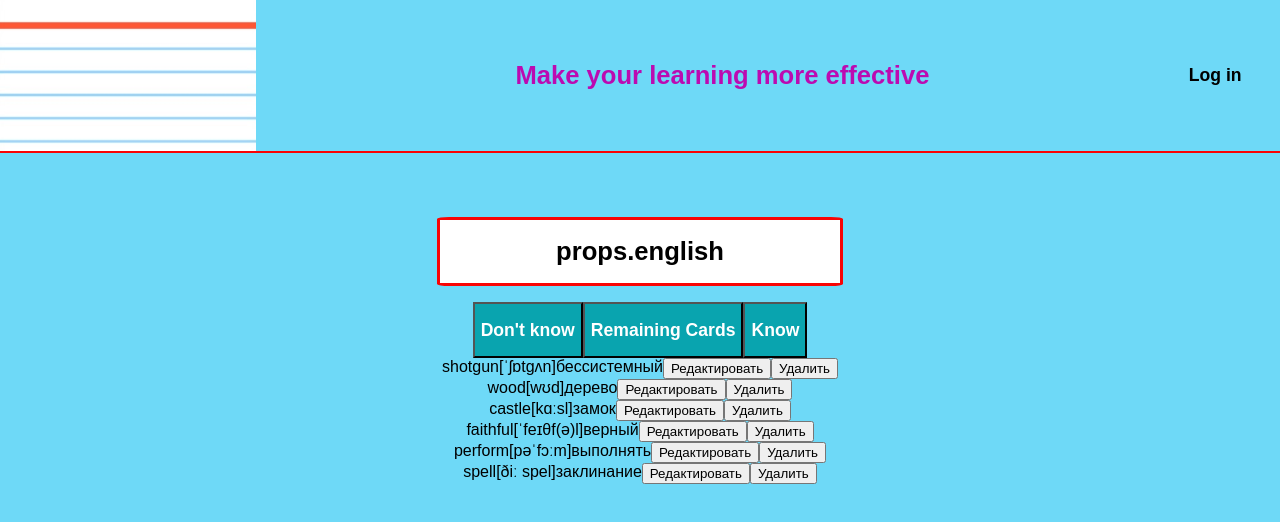
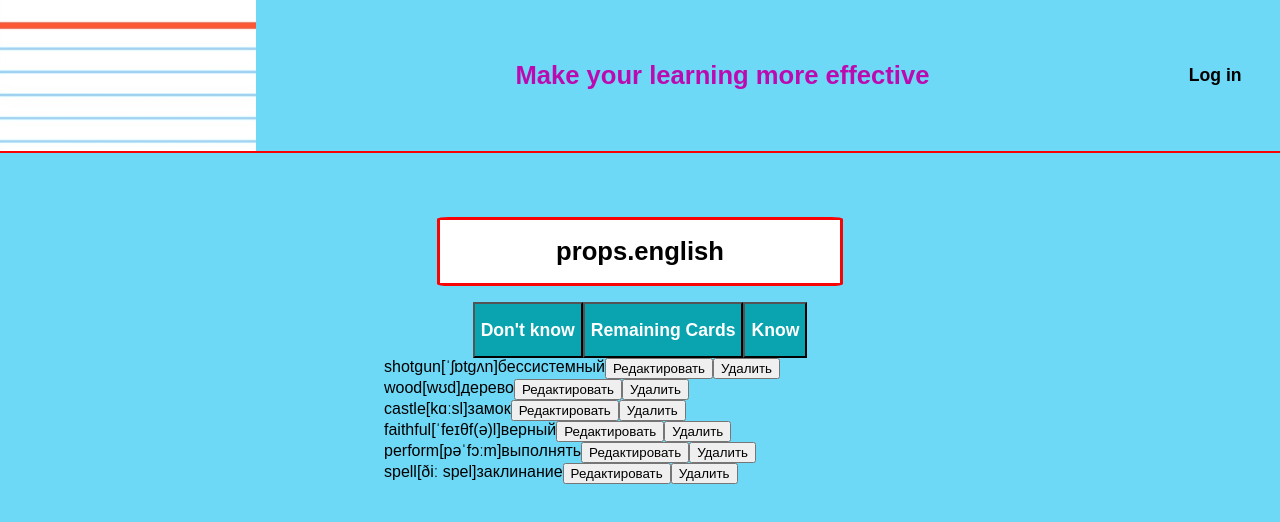
Before and after one commit to Darina44/FlashcardsApp, a React (Create React App) app in the folder flashcardsapp/: page / in a window 1280 px wide. Shown: the top 522 px of the page. Built offline with nearby package versions, Linux system fonts and the light colour scheme; a web font is replaced by a local one.

Commit message:
editmode added

```diff
--- a/flashcardsapp/src/components/Table.jsx
+++ b/flashcardsapp/src/components/Table.jsx
@@ -1,19 +1,50 @@
-import React from 'react';
+import React, { useState } from 'react';
 import './Table.scss'
 
 function Table(props) {
     const { english, transcription, russian } = props;
-    return (
-        <div className="table__container">
+
+    const [editMode, setEditMode] = useState(false);
+
+    const handleEditMode = () => {
+        setEditMode(!editMode);
+    };
+
+    const handleCanselEditMode = () => {
+        setEditMode(!editMode);
+    };
+
+    const editModeBtn = () => {
+        return (
             <div className="table">
                 <div className="table__english">{english}</div>
                 <div className="table__transcription">{transcription}</div>
                 <div className="table__russian">{russian}</div>
                 <div className="table__buttons">
-                    <button>Редактировать</button>
+                    <button onClick={handleEditMode}>Редактировать</button>
                     <button>Удалить</button>
                 </div>
             </div>
+        )
+    }
+
+    const canselEdtModeBtn = () => {
+        return (
+            <div className="table">
+                <input className="table__input" placeholder='Введите слово' defaultValue={english}></input>
+                <input className="table__input" placeholder='Введите транскрипцию' defaultValue={transcription}></input>
+                <input className="table__input" placeholder='Введите перевод' defaultValue={russian}></input>
+                <div className="table__buttons">
+                    <button>Сохранить</button>
+                    <button onClick={handleCanselEditMode}>Отменить</button>
+                </div>
+            </div>
+        )
+    }
+
+    return (
+        <div className="table__container">
+            {editMode ? canselEdtModeBtn() : editModeBtn()}
         </div>
     )
 };
--- a/flashcardsapp/src/components/Table.scss
+++ b/flashcardsapp/src/components/Table.scss
@@ -1,10 +1,12 @@
 .table {
+    margin-left: 30%;
     display: flex;
     flex-direction: row;
     justify-content: flex-start;
 
     &__container {
         display: flex;
+        flex-direction: column;
         justify-content: center;
     }
 }
```
